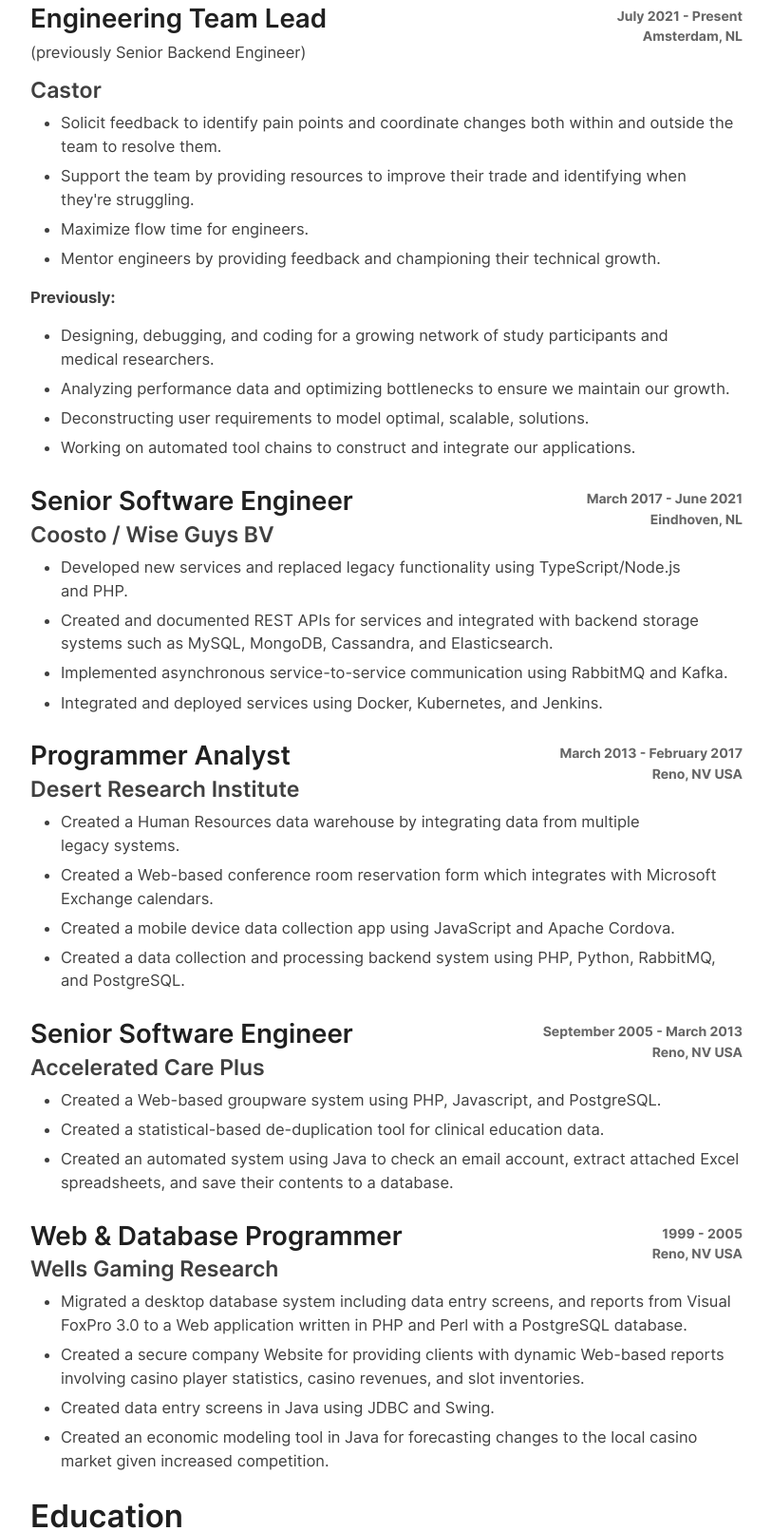
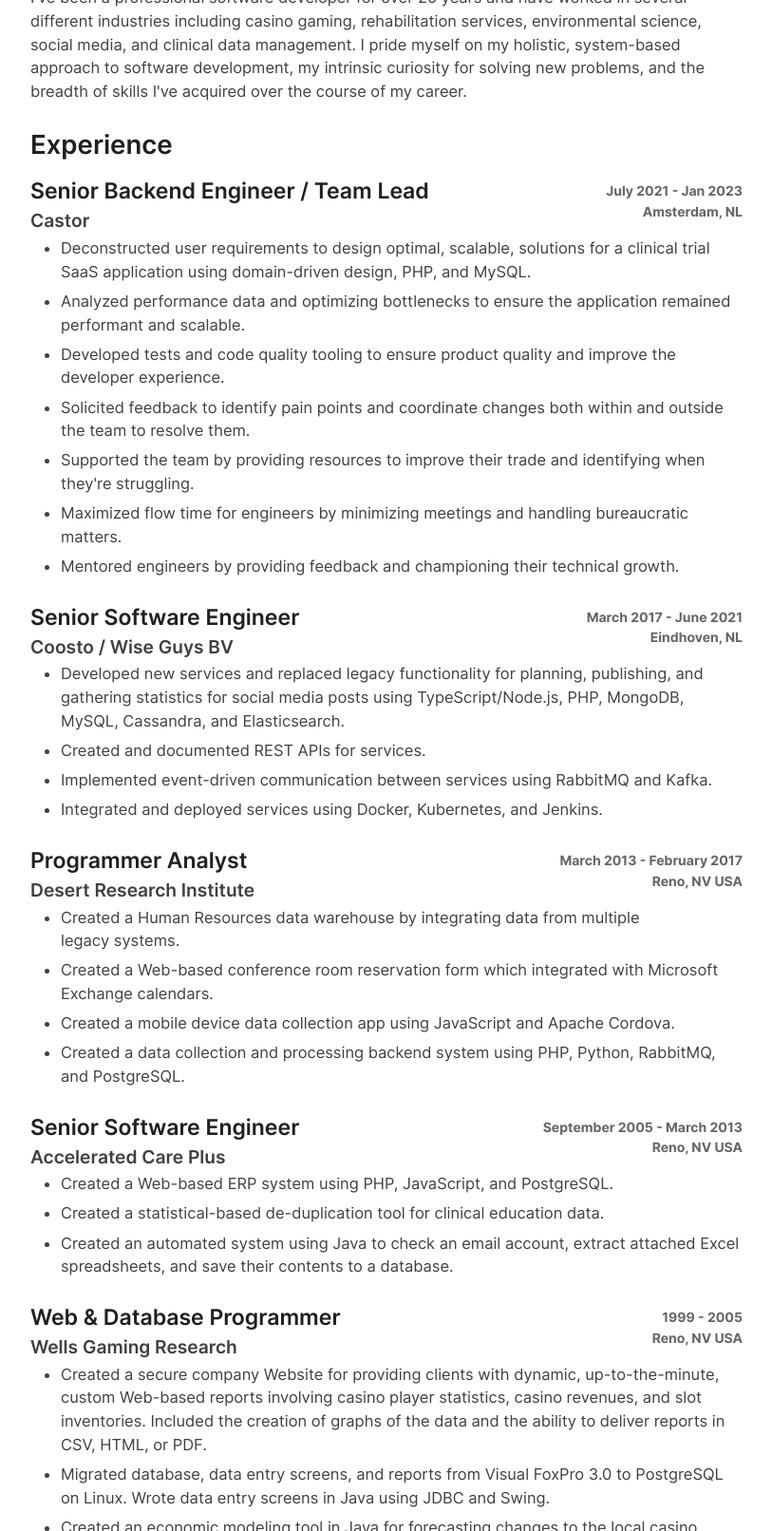
Before and after one commit to JeremyBuchmann/jeremybuchmann.github.io, a plain HTML site: page cv.html in a window 1280 px wide. Shown: the part 278-1890 px from the top of the page at 95% size, without its empty margins (233-1046 px from the left). Drawn offline with Linux system fonts and the light colour scheme.

Commit message:
Updated CV and did minor cleanups on the rest of the pages.

```diff
--- a/css/main.css
+++ b/css/main.css
@@ -456,6 +456,10 @@
 	float:right;
 }
 
+.center {
+	text-align: center;
+}
+
 header h1 {
 	font-size: 2.488rem;
 	margin-bottom: 20px;
@@ -524,16 +528,28 @@
 	text-align: right;
 }
 
-h3.employer {
+h4.employer {
 	padding-top: 0;
 }
 
-h3.employer a {
+h4.employer a {
 	color: var(--nc-tx-2);
 	text-decoration: none;
 }
 
-h3.employer a:hover {
+h4.employer a:hover {
 	color: var(--nc-lk-2);
 	text-decoration: underline;
 }
+
+@media print {
+	.no-print, .no-print * {
+		display: none !important;
+	}
+}
+
+@media screen {
+	.no-screen, .no-screen * {
+		display: none !important;
+	}
+}
--- a/cv.html
+++ b/cv.html
@@ -10,11 +10,11 @@
   <link rel="stylesheet" href="css/main.css">
 </head>
 <body>
-  <header>
-    <div class="float-right"><img src="img/cv_headshot2.png" class="profile-photo" alt=
+  <header class="no-print">
+    <div class="float-right no-print"><img src="img/cv_headshot2.png" class="profile-photo" alt=
     "headshot"></div>
     <h1>Jeremy Buchmann</h1>
-    <nav>
+    <nav class="no-print">
       <ul>
         <li>
           <a href="index.html">Home</a>
@@ -29,49 +29,58 @@
       </ul>
     </nav>
   </header>
+  <header class="no-screen center">
+    <h1>Jeremy L. Buchmann</h1>
+    <p>career&#64;buchmann.dev<br>
+    https://linkedin.com/in/jeremybuchmann</p>
+  </header>
   <main>
     <section>
-      <h1>Experience</h1>
+      <h2>Summary</h2>
+      <p>I've been a professional software developer for over 20 years and have worked in several
+      different industries including casino gaming, rehabilitation services, environmental science,
+      social media, and clinical data management. I pride myself on my holistic, system-based
+      approach to software development, my intrinsic curiosity for solving new problems, and the
+      breadth of skills I've acquired over the course of my&nbsp;career.</p>
+    </section>
+    <section>
+      <h2>Experience</h2>
       <article>
         <div class="work-period">
-          July 2021 - Present<br>
+          July 2021 - Jan 2023<br>
           Amsterdam, NL
         </div>
-        <h2>Engineering Team Lead</h2>
-        <p>(previously Senior Backend Engineer)</p>
-        <h3 class="employer"><a href="https://www.castoredc.com/" target="_blank">Castor</a></h3>
+        <h3>Senior Backend Engineer / Team Lead</h3>
+        <h4 class="employer"><a href="https://www.castoredc.com/" target="_blank">Castor</a></h4>
         <ul class="work-experience">
-          <li>Solicit feedback to identify pain points and coordinate changes both within and
+          <li>Deconstructed user requirements to design optimal, scalable, solutions for a clinical
+          trial SaaS application using domain-driven design, PHP, and&nbsp;MySQL.</li>
+          <li>Analyzed performance data and optimizing bottlenecks to ensure the application
+          remained performant and&nbsp;scalable.</li>
+          <li>Developed tests and code quality tooling to ensure product quality and improve the
+          developer&nbsp;experience.</li>
+          <li>Solicited feedback to identify pain points and coordinate changes both within and
           outside the team to resolve&nbsp;them.</li>
-          <li>Support the team by providing resources to improve their trade and identifying when
+          <li>Supported the team by providing resources to improve their trade and identifying when
           they're&nbsp;struggling.</li>
-          <li>Maximize flow time for&nbsp;engineers.</li>
-          <li>Mentor engineers by providing feedback and championing their
+          <li>Maximized flow time for&nbsp;engineers by minimizing meetings and handling
+          bureaucratic matters.</li>
+          <li>Mentored engineers by providing feedback and championing their
           technical&nbsp;growth.</li>
-        </ul>
-        <p><strong>Previously:</strong></p>
-        <ul class="work-experience">
-          <li>Designing, debugging, and coding for a growing network of study participants and
-          medical&nbsp;researchers.</li>
-          <li>Analyzing performance data and optimizing bottlenecks to ensure we maintain
-          our&nbsp;growth.</li>
-          <li>Deconstructing user requirements to model optimal, scalable,&nbsp;solutions.</li>
-          <li>Working on automated tool chains to construct and integrate
-          our&nbsp;applications.</li>
         </ul>
         <div class="work-period">
           March 2017 - June 2021<br>
           Eindhoven, NL
         </div>
-        <h2>Senior Software Engineer</h2>
-        <h3 class="employer"><a href="https://www.coosto.com/" target="_blank">Coosto / Wise Guys
-        BV</a></h3>
+        <h3>Senior Software Engineer</h3>
+        <h4 class="employer"><a href="https://www.coosto.com/" target="_blank">Coosto / Wise Guys
+        BV</a></h4>
         <ul class="work-experience">
-          <li>Developed new services and replaced legacy functionality using TypeScript/Node.js
-          and&nbsp;PHP.</li>
-          <li>Created and documented REST APIs for services and integrated with backend storage
-          systems such as MySQL, MongoDB, Cassandra, and&nbsp;Elasticsearch.</li>
-          <li>Implemented asynchronous service-to-service communication using RabbitMQ
+          <li>Developed new services and replaced legacy functionality for planning, publishing,
+          and gathering statistics for social media posts using TypeScript/Node.js, PHP, MongoDB,
+          MySQL, Cassandra, and&nbsp;Elasticsearch.</li>
+          <li>Created and documented REST APIs for&nbsp;services.</li>
+          <li>Implemented event-driven communication between services using RabbitMQ
           and&nbsp;Kafka.</li>
           <li>Integrated and deployed services using Docker, Kubernetes, and&nbsp;Jenkins.</li>
         </ul>
@@ -79,28 +88,29 @@
           March 2013 - February 2017<br>
           Reno, NV USA
         </div>
-        <h2>Programmer Analyst</h2>
-        <h3 class="employer"><a href="https://www.dri.edu/" target="_blank">Desert Research
-        Institute</a></h3>
+        <h3>Programmer Analyst</h3>
+        <h4 class="employer"><a href="https://www.dri.edu/" target="_blank">Desert Research
+        Institute</a></h4>
         <ul class="work-experience">
           <li>Created a Human Resources data warehouse by integrating data from multiple
           legacy&nbsp;systems.</li>
-          <li>Created a Web-based conference room reservation form which integrates with Microsoft
+          <li>Created a Web-based conference room reservation form which integrated with Microsoft
           Exchange&nbsp;calendars.</li>
           <li>Created a mobile device data collection app using JavaScript and
           Apache&nbsp;Cordova.</li>
-          <li>Created a data collection and processing backend system using PHP, Python, RabbitMQ,
-          and&nbsp;PostgreSQL.</li>
+          <li>Created a data collection and processing backend system using <span class=
+          "caps">PHP</span>, Python, RabbitMQ, and&nbsp;PostgreSQL.</li>
         </ul>
         <div class="work-period">
           September 2005 - March 2013<br>
           Reno, NV USA
         </div>
-        <h2>Senior Software Engineer</h2>
-        <h3 class="employer"><a href="https://acplus.com/" target="_blank">Accelerated Care
-        Plus</a></h3>
+        <h3>Senior Software Engineer</h3>
+        <h4 class="employer"><a href="https://acplus.com/" target="_blank">Accelerated Care
+        Plus</a></h4>
         <ul class="work-experience">
-          <li>Created a Web-based groupware system using PHP, Javascript, and&nbsp;PostgreSQL.</li>
+          <li>Created a Web-based ERP system using <span class="caps">PHP</span>, JavaScript,
+          and&nbsp;PostgreSQL.</li>
           <li>Created a statistical-based de-duplication tool for clinical
           education&nbsp;data.</li>
           <li>Created an automated system using Java to check an email account, extract attached
@@ -110,46 +120,37 @@
           1999 - 2005<br>
           Reno, NV USA
         </div>
-        <h2>Web & Database Programmer</h2>
-        <h3 class="employer"><a href="https://wellsgaming.com/" target="_blank">Wells Gaming
-        Research</a></h3>
+        <h3>Web & Database Programmer</h3>
+        <h4 class="employer"><a href="https://wellsgaming.com/" target="_blank">Wells Gaming
+        Research</a></h4>
         <ul class="work-experience">
-          <li>Migrated a desktop database system including data entry screens, and reports from
-          Visual FoxPro 3.0 to a Web application written in PHP and Perl with a
-          PostgreSQL&nbsp;database.</li>
-          <li>Created a secure company Website for providing clients with dynamic Web-based reports
-          involving casino player statistics, casino revenues, and slot&nbsp;inventories.</li>
-          <li>Created data entry screens in Java using <span class="caps">JDBC</span>
-          and&nbsp;Swing.</li>
+          <li>Created a secure company Website for providing clients with dynamic,
+          up-to-the-minute, custom Web-based reports involving casino player statistics, casino
+          revenues, and slot inventories. Included the creation of graphs of the data and the
+          ability to deliver reports in <span class="caps">CSV</span>, <span class=
+          "caps">HTML</span>, or <span class="caps">PDF</span>.</li>
+          <li>Migrated database, data entry screens, and reports from Visual FoxPro 3.0 to
+          PostgreSQL on Linux. Wrote data entry screens in Java using <span class=
+          "caps">JDBC</span> and Swing.</li>
           <li>Created an economic modeling tool in Java for forecasting changes to the local casino
           market given increased&nbsp;competition.</li>
         </ul>
       </article>
     </section>
     <section>
-      <h1>Education</h1>
+      <h2>Education</h2>
       <article>
-        <h2>Master of Science in Computer Science</h2>
+        <h3>Master of Science in Computer Science</h3>
         <p>2003, University of Nevada, Reno</p>
-        <h2>Bachelor of Science in Computer Science</h2>
+        <h3>Bachelor of Science in Computer Science</h3>
         <p>2000, University of Nevada, Reno</p>
       </article>
     </section>
-    <section>
-      <h1>Hobbies</h1>
-      <article>
-        <p>Cycling, traveling, gardening, museums, brewing beer</p>
-      </article>
-    </section>
-    <section>
-      <h1>Location and Contact</h1>
+    <section class="no-print">
+      <h2>Contact</h2>
       <section class="cards">
         <article>
-          <img src="icons/placeholder.svg" alt="map pointer icon">
-          <p>Eindhoven, Netherlands</p>
-        </article>
-        <article>
-          <a href="mailto:career@buchmann.dev"><img src="icons/envelope.svg" alt=
+          <a href="mailto:career&#64;buchmann.dev"><img src="icons/envelope.svg" alt=
           "envelope icon"></a>
           <p>career at buchmann.dev</p>
         </article>
@@ -159,16 +160,11 @@
           <p><a href="https://linkedin.com/in/jeremybuchmann" target=
           "_blank">jeremybuchmann</a></p>
         </article>
-        <article>
-          <img src="icons/passport.svg" alt="identity document icon">
-          <p>U.S. citizen<br>
-          Kennismigrant visa</p>
-        </article>
       </section>
     </section>
   </main>
-  <footer>
-    <p>Copyright © Jeremy Buchmann 2012-2022</p>
+  <footer class="no-print">
+    <p>Copyright © Jeremy Buchmann 2012-2023</p>
     <hr>
     Icons made by <a href="https://www.flaticon.com/authors/smashicons" title="Smashicons" target=
     "_blank">Smashicons</a> from <a href="https://www.flaticon.com/" title="Flaticon" target=
```
Also changed, not shown: contact.html (+4 -4 lines), index.html (+9 -9 lines), statement_of_experience.html (+15 -9 lines).
